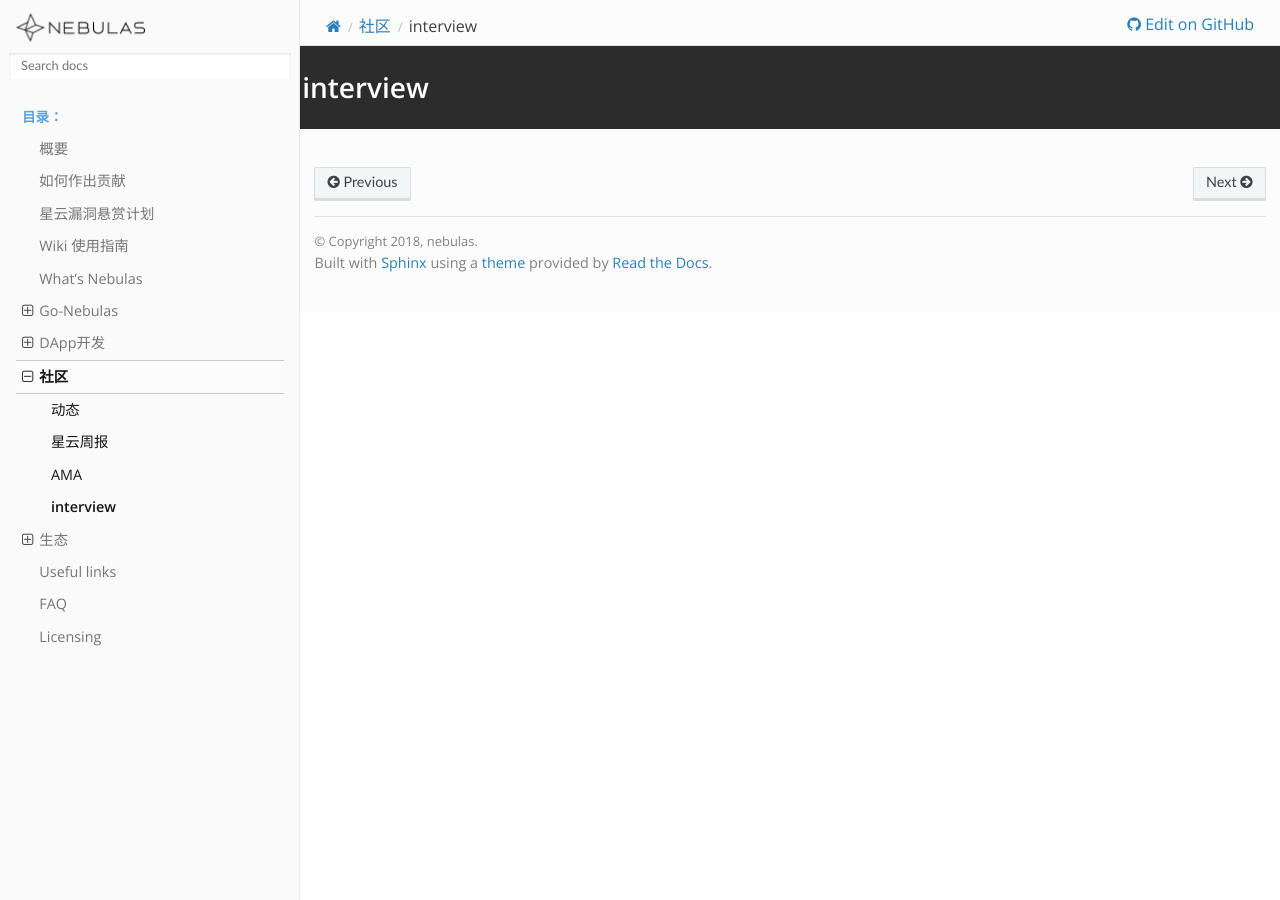
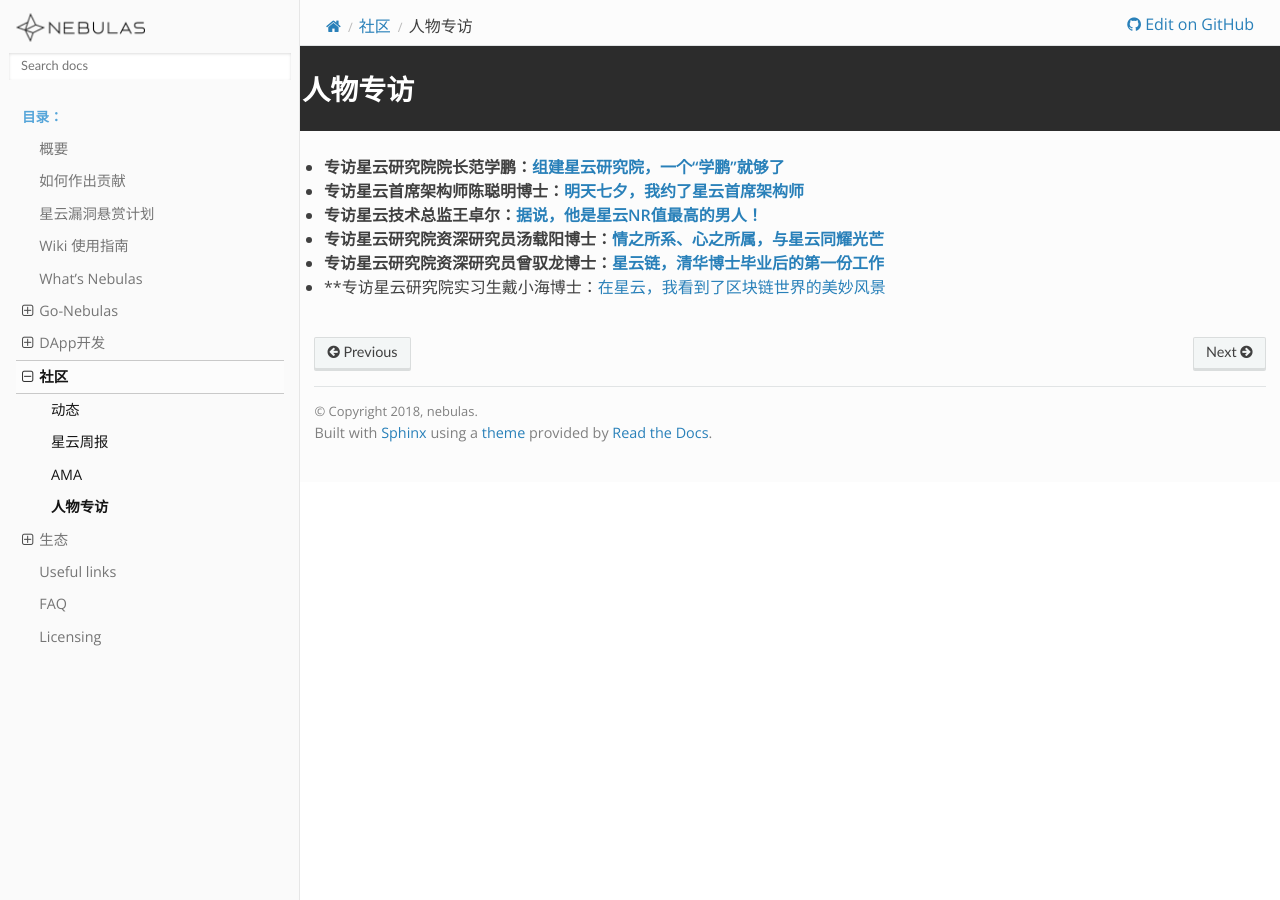
Before and after one commit to nebulasio/nebdocs, a Sphinx documentation site: the page built from docs/community/interview.md, in a window 1280 px wide. Built offline with Sphinx 7.4.7 and the Read the Docs theme 2.0.0, drawn with Linux system fonts in a browser that asks for light colours; pages that are not in the unit, such as notebooks, are missing from menus.

Commit message:
更新人物专访

```diff
--- a/docs/community/interview.md
+++ b/docs/community/interview.md
@@ -1 +1,12 @@
-# interview
+# 人物专访
+- **专访星云研究院院长范学鹏：[组建星云研究院，一个“学鹏”就够了](https://blog.nebulas.io/2018/12/03/take-the-lead-to-set-up-nebulas-research-institute/)**
+
+- **专访星云首席架构师陈聪明博士：[明天七夕，我约了星云首席架构师](https://blog.nebulas.io/2018/11/30/nebulas-researcher-dr-congming-chen%e2%80%8a-%e2%80%8alet-nebulas-fly-higher-and-farther/)**
+
+- **专访星云技术总监王卓尔：[据说，他是星云NR值最高的男人！](https://blog.nebulas.io/2018/11/30/exclusive-interview-to-nebulas-technical-director-dr-joel/)**
+
+- **专访星云研究院资深研究员汤载阳博士：[情之所系、心之所属，与星云同耀光芒](https://blog.nebulas.io/2018/11/30/my-heart-belongs-to-nebulas-i-hope-we-shine-together/)**
+
+- **专访星云研究院资深研究员曾驭龙博士：[星云链，清华博士毕业后的第一份工作](https://blog.nebulas.io/2018/12/03/my-first-job-at-nebulas/)**
+
+- **专访星云研究院实习生戴小海博士：[在星云，我看到了区块链世界的美妙风景](https://mp.weixin.qq.com/s/8Cc1-gU9fOIAeoQK8MPqmw)
```
